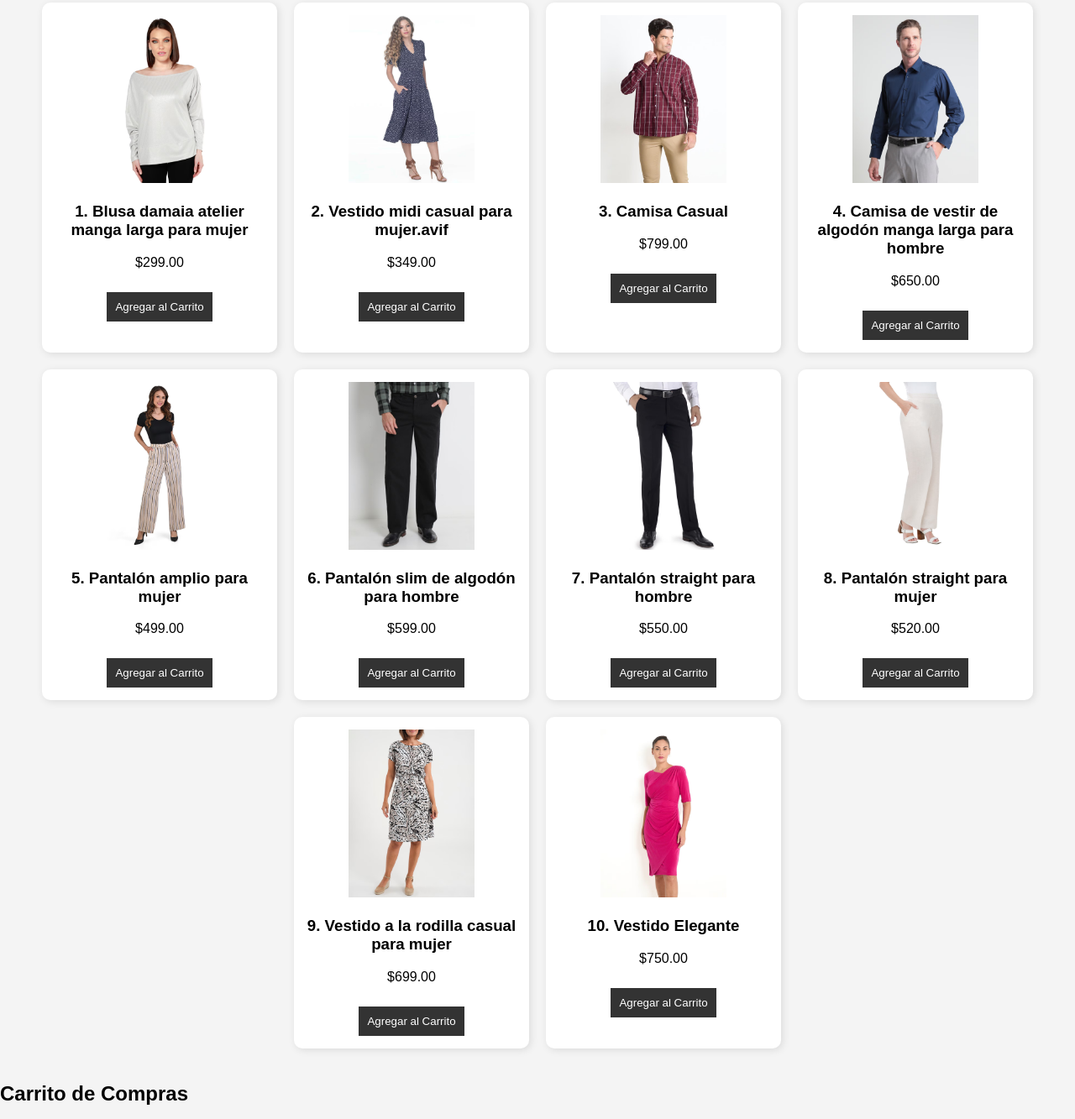
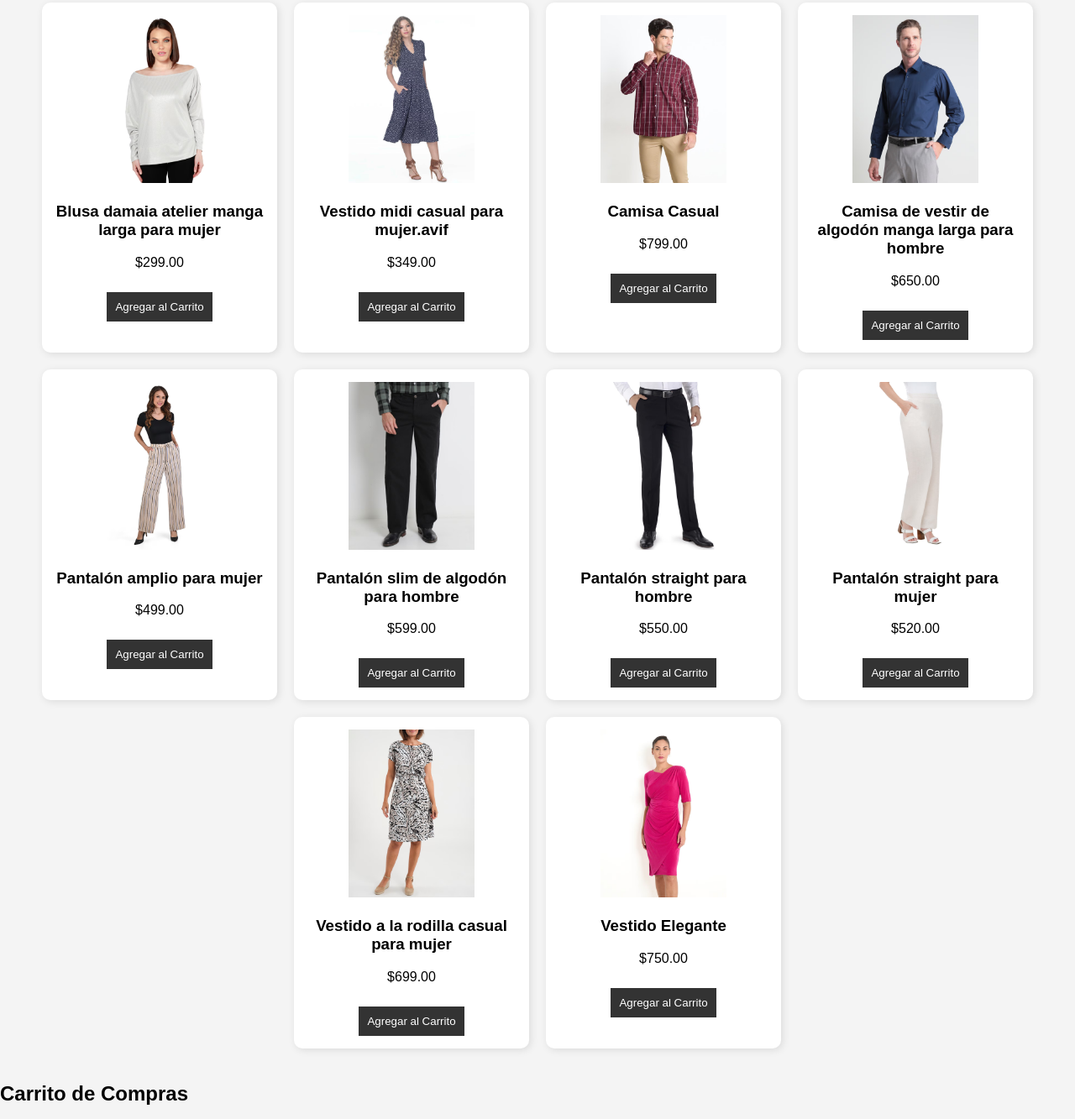
Before and after one commit to PTRS502/STYLE, a plain HTML site: page index.html in a window 1280 px wide. Shown: the part 430-1763 px from the top of the page at 84% size. Drawn offline with Linux system fonts and the light colour scheme; no server answers.

Commit message:
Actualización segura
Se aseguro que todo este actualizado, siendo el que mas se actualizo fue el index

```diff
--- a/index.html
+++ b/index.html
@@ -29,25 +29,25 @@
             <div class="fila" style="display: flex; justify-content: center; gap: 20px;">
                 <div class="producto">
                     <img src="Imagenes_para_la_pagina/Blusa_damaia_atelier_manga_larga_para_mujer.avif" alt="Blusa damaia atelier">
-                    <h3>1. Blusa damaia atelier manga larga para mujer</h3>
+                    <h3>Blusa damaia atelier manga larga para mujer</h3>
                     <p>$299.00</p>
                     <button onclick="agregarAlCarrito('Blusa damaia atelier manga larga para mujer', 299.00)">Agregar al Carrito</button>
                 </div>
                 <div class="producto">
                     <img src="Imagenes_para_la_pagina/Vestido_midi_casual_para_mujer.avif" alt="Blusa manga 3/4">
-                    <h3>2. Vestido midi casual para mujer.avif</h3>
+                    <h3>Vestido midi casual para mujer.avif</h3>
                     <p>$349.00</p>
                     <button onclick="agregarAlCarrito('Vestido midi casual para mujer', 349.00)">Agregar al Carrito</button>
                 </div>
                 <div class="producto">
                     <img src="Imagenes_para_la_pagina/Camisa_casual.avif" alt="Camisa Casual">
-                    <h3>3. Camisa Casual</h3>
+                    <h3>Camisa Casual</h3>
                     <p>$799.00</p>
                     <button onclick="agregarAlCarrito('Camisa Casual', 799.00)">Agregar al Carrito</button>
                 </div>
                 <div class="producto">
                     <img src="Imagenes_para_la_pagina/Camisa_de_vestir_de_algodon_manga_larga_para_hombre.avif" alt="Camisa de vestir">
-                    <h3>4. Camisa de vestir de algodón manga larga para hombre</h3>
+                    <h3>Camisa de vestir de algodón manga larga para hombre</h3>
                     <p>$650.00</p>
                     <button onclick="agregarAlCarrito('Camisa de vestir de algodón manga larga para hombre', 650.00)">Agregar al Carrito</button>
                 </div>
@@ -55,25 +55,25 @@
             <div class="fila" style="display: flex; justify-content: center; gap: 20px;">
                 <div class="producto">
                     <img src="Imagenes_para_la_pagina/Pantalon_amplio_para_mujer.avif" alt="Pantalón amplio">
-                    <h3>5. Pantalón amplio para mujer</h3>
+                    <h3>Pantalón amplio para mujer</h3>
                     <p>$499.00</p>
                     <button onclick="agregarAlCarrito('Pantalón amplio para mujer', 499.00)">Agregar al Carrito</button>
                 </div>
                 <div class="producto">
                     <img src="Imagenes_para_la_pagina/Pantalon_slim_de_algodon_para_hombre.avif" alt="Pantalón slim">
-                    <h3>6. Pantalón slim de algodón para hombre</h3>
+                    <h3>Pantalón slim de algodón para hombre</h3>
                     <p>$599.00</p>
                     <button onclick="agregarAlCarrito('Pantalón slim de algodón para hombre', 599.00)">Agregar al Carrito</button>
                 </div>
                 <div class="producto">
                     <img src="Imagenes_para_la_pagina/Pantalon_straight_para_hombre.avif" alt="Pantalón straight hombre">
-                    <h3>7. Pantalón straight para hombre</h3>
+                    <h3>Pantalón straight para hombre</h3>
                     <p>$550.00</p>
                     <button onclick="agregarAlCarrito('Pantalón straight para hombre', 550.00)">Agregar al Carrito</button>
                 </div>
                 <div class="producto">
                     <img src="Imagenes_para_la_pagina/Pantalon_straight_para_mujer.avif" alt="Pantalón straight mujer">
-                    <h3>8. Pantalón straight para mujer</h3>
+                    <h3>Pantalón straight para mujer</h3>
                     <p>$520.00</p>
                     <button onclick="agregarAlCarrito('Pantalón straight para mujer', 520.00)">Agregar al Carrito</button>
                 </div>
@@ -81,13 +81,13 @@
             <div class="fila" style="display: flex; justify-content: center; gap: 20px;">
                 <div class="producto">
                     <img src="Imagenes_para_la_pagina/Vestido_a_la_rodilla_casual_para_mujer.avif" alt="Vestido a la rodilla">
-                    <h3>9. Vestido a la rodilla casual para mujer</h3>
+                    <h3>Vestido a la rodilla casual para mujer</h3>
                     <p>$699.00</p>
                     <button onclick="agregarAlCarrito('Vestido a la rodilla casual para mujer', 699.00)">Agregar al Carrito</button>
                 </div>
                 <div class="producto">
                     <img src="Imagenes_para_la_pagina/Vestido_Elegante.avif" alt="Vestido Elegante">
-                    <h3>10. Vestido Elegante</h3>
+                    <h3>Vestido Elegante</h3>
                     <p>$750.00</p>
                     <button onclick="agregarAlCarrito('Vestido Elegante', 750.00)">Agregar al Carrito</button>
                 </div>
```
